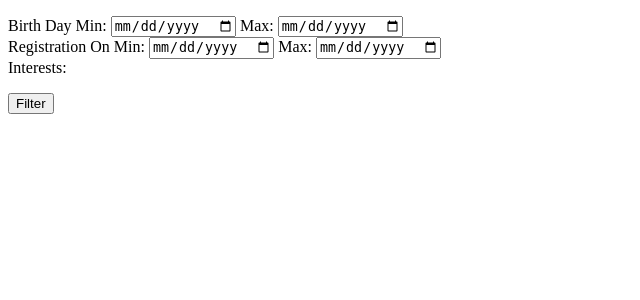
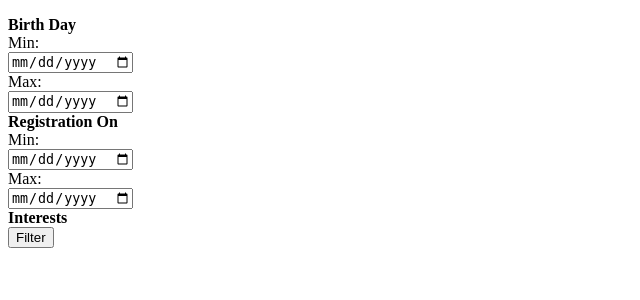
Before and after one commit to jondoedev/user-interests-filter, a PHP site: template templates/main.php in a window 1280 px wide. Shown: the part 103-403 px from the top of the page, without its empty margins (0-640 px from the left). Run offline with PHP 8.4, Linux system fonts and the light colour scheme; the template is opened without the code that fills it, so the values that code supplies are empty.

Commit message:
+ prettify HTML

```diff
--- a/templates/main.php
+++ b/templates/main.php
@@ -2,35 +2,50 @@
 
 <form method="GET">
     <div class="row">
-        <div class="col-lg-6 col-lg-offset-3">
+        <div class="col-sm-3">
             <div class="form-group">
-                <label for="birthDateMin">Birth Day Min:</label>
+                <div><b>Birth Day</b></div>
+
+                <div>
+                    <div>Min: </div>
                     <input type="date" name="birthDateFrom" value="">
-                <label for="birthDateMax">Max:</label>
+                </div>
+
+                <div>
+                    <div>Max:</div>
                     <input type="date" name="birthDateTo" value="">
                 </div>
+            </div>
             <div class="form-group">
-                <label for="regDateMin">Registration On Min:</label>
+                <div><b>Registration On</b></div>
+
+                <div>
+                    <div>Min:</div>
                     <input type="date" name="regDateFrom" value="">
-                <label for="regDateMax">Max:</label>
+                </div>
+
+                <div>
+                    <div>Max:</div>
                     <input type="date" name="regDateTo" value="">
                 </div>
+            </div>
             <div class="form-group">
-                <label for="interest">Interests: </label>
+                <div><b>Interests</b></div>
+                <?php foreach ($interests as $interest) { ?>
                     <div>
-                    <ul>
-                        <?php foreach ($interests as $interest) { ?>
                         <label>
+                            <input type="checkbox" name="interest" value="<?= $interest->id ?>"/>
                             <?= $interest->name ?><br>
-                                <input type="checkbox" name="interest" value="<?= $interest->id ?>"/>
                         </label>
+                    </div>
                 <?php } ?>
-                    </ul>
+            </div>
+            <div class="form-group">
+                <button type="submit" class="btn btn-primary btn-block">Filter</button>
             </div>
         </div>
-            <div class="form-group col-md-offset-5">
-                <button type="submit" class="btn btn-primary">Filter</button>
-            </div>
+        <div class="col-sm-9">
+
         </div>
     </div>
 </form>
```
Lines whose indentation alone changed are shown as unchanged.
